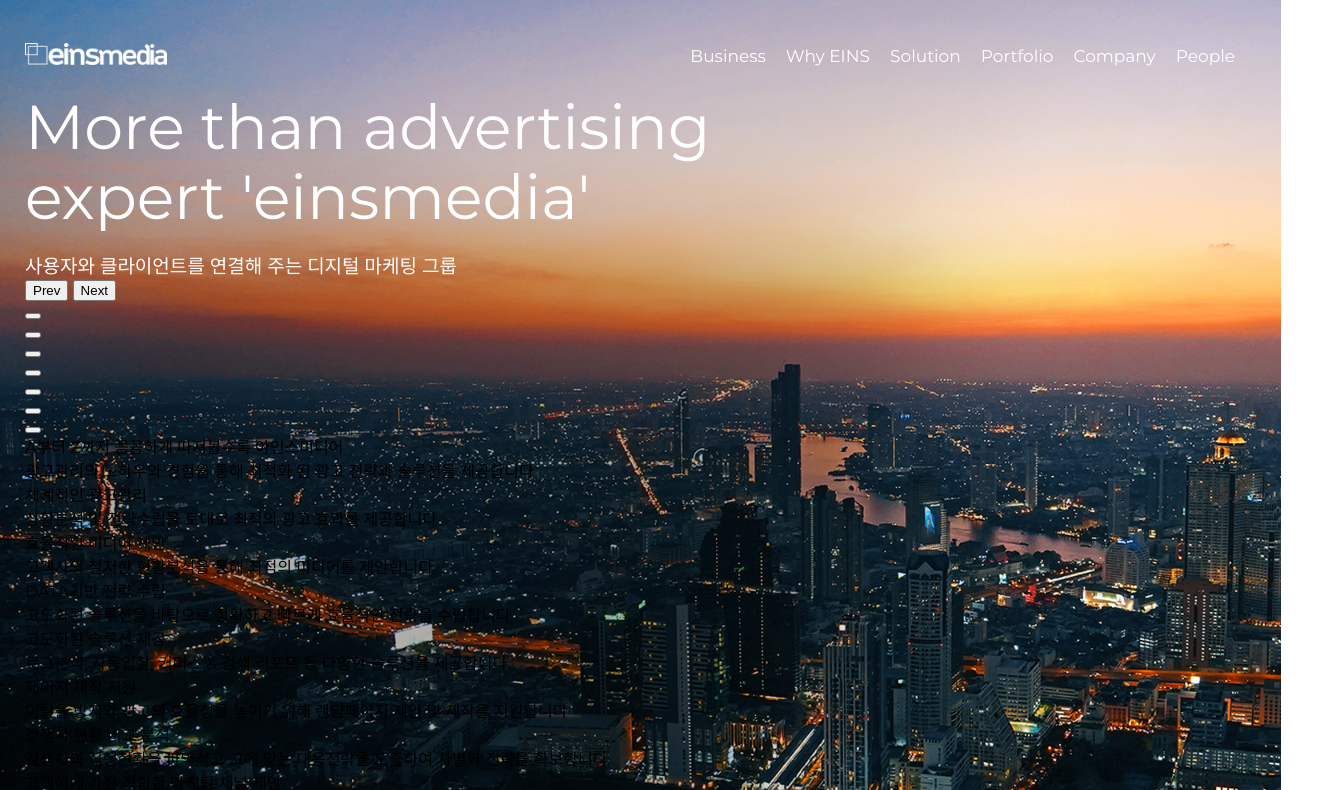
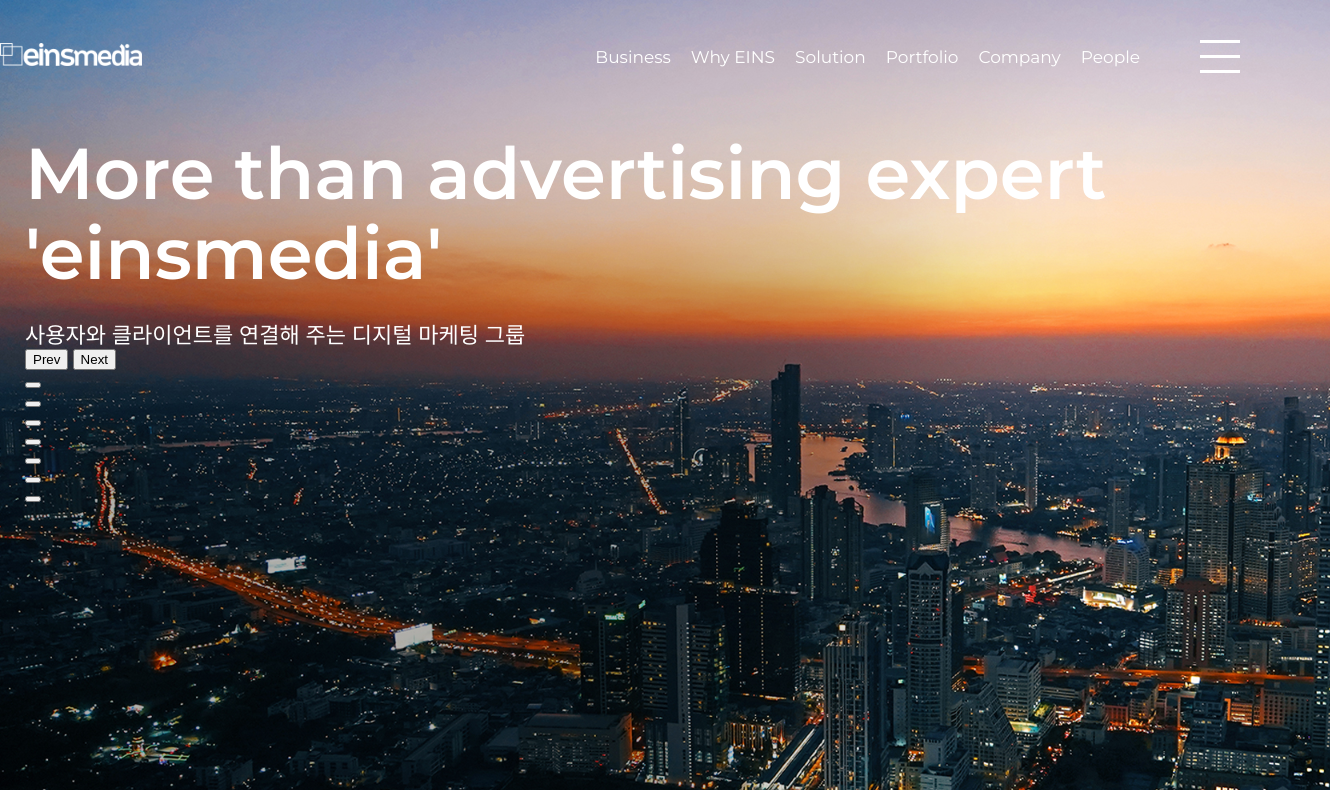
Before and after one commit to mmcho122/clone-study, a plain HTML site: page clone-study/index.html in a window 1280 px wide. Shown: the top 790 px of the page, 1330 px wide, since content can reach past the window. Drawn offline with Linux system fonts and the light colour scheme.

Commit message:
💄 add style

```diff
--- a/clone-study/scss/common.scss
+++ b/clone-study/scss/common.scss
@@ -4,9 +4,9 @@
 
 body {
     font-family: 'Montserrat', sans-serif;
+    background:url($url + 'mvis_02.jpg') no-repeat fixed top right/cover;
     // background-color: red;
-    background:url($url + 'mvis_02.jpg') no-repeat fixed top right/cover;
-    padding: 20px 25px;
+    // padding: 20px 25px;
 }
 
 
@@ -26,15 +26,18 @@ body {
         display: flex;
         justify-content: space-between;
         align-items: center;
-        gap: 20px;
     }
 
     .header__menu__nav {
         display: flex;
-        gap: 20px;
+        // gap: 20px;
         height: 72px;
         font-size: 17px;
         line-height: 72px;
+
+        .header__nav__main {
+            margin-right: 20px;
+        }
     }
 
     .header__nav__sub {
@@ -43,21 +46,65 @@ body {
 }
 
 .main {
-    .main__title {
-        color: #fff;
+    .main__container {
+        width: 100vw;
+        height: 50vw;
+        padding: 20px 25px;
 
-        h2 {
-            font-size: 62px;
-            line-height: 70px;
-            width: 900px;
-            height: 140px;
 
-        }
+        .main__title {
+            color: #fff;
 
-        p {
-            font-size: 19px;
-            line-height: 26px;
-            margin-top: 22px;
+            h2 {
+                font-size: 72px;
+                font-weight: 600;
+                line-height: 80px;
+                // width: 900px;
+                // height: 140px;
+            }
+
+            p {
+                font-size: 22px;
+                line-height: 26px;
+                margin-top: 30px;
+            }
         }
     }
 }
+
+// .btnHam__wrap {
+//     position: absolute;
+//     left: 50%;
+//     top: 50%;
+//     outline:1px solid red;
+//     transform:translate(-50%,-50%);
+// }
+
+.btnHam {
+    display: block;
+    width: 40px;
+    margin:20px;
+    padding:20px;
+}
+
+.btnHam span {
+    display: block;
+    width:100%;
+    height: 3px;
+    background-color: #fff;
+    transition: all 0.2s linear;
+}
+
+.btnHam .b {
+    margin:12px 0;
+}
+
+.btnHam:active .a {
+    transform:translateX(9px) rotate(32deg);
+}
+.btnHam:active .b {
+    width:0;
+}
+.btnHam:active .c {
+    transform:translateX(9px) rotate(-32deg);
+}
```
Also changed, not shown: clone-study/css/common.css, 1 other file.
